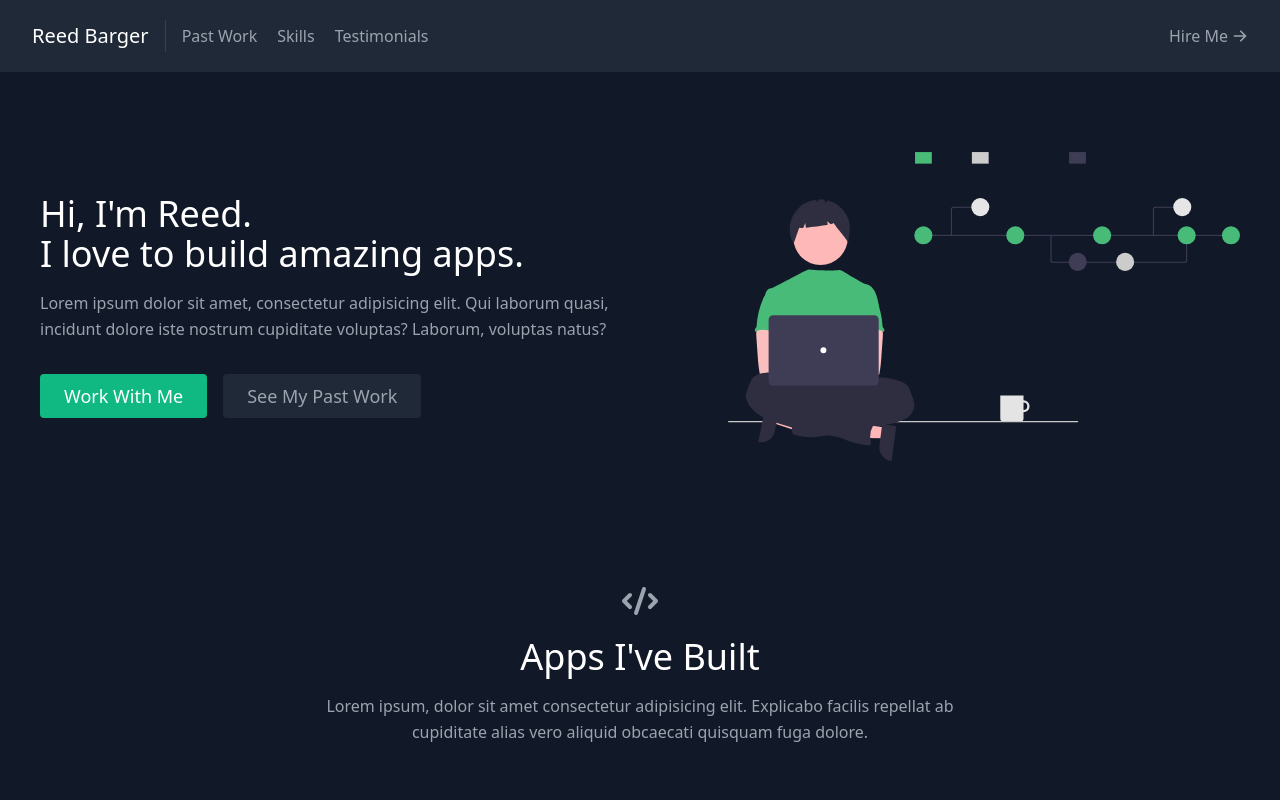
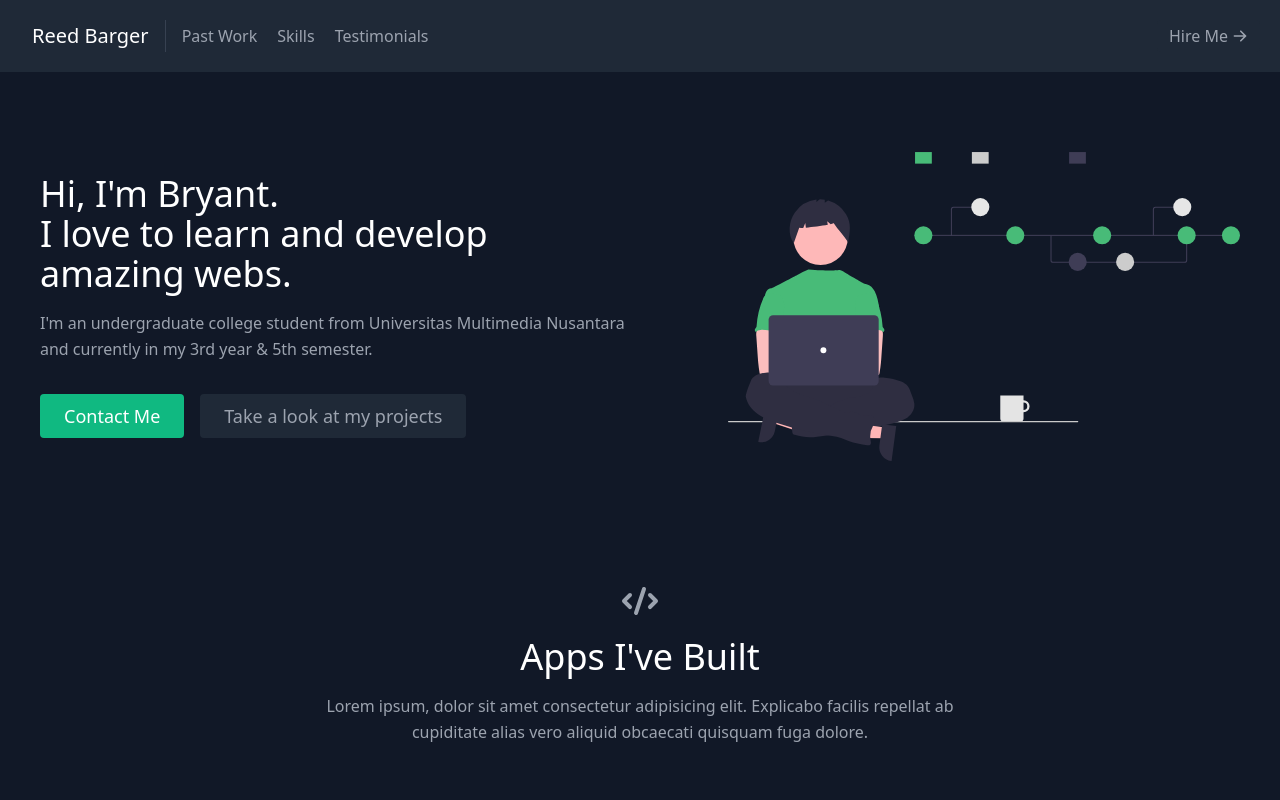
Before and after one commit to Rexyonist/react-porto, a React (Create React App) app: page / in a window 1280 px wide. Shown: the top 800 px of the page. Built offline with nearby package versions, Linux system fonts and the light colour scheme.

Commit message:
Update About.js

```diff
--- a/src/components/About.js
+++ b/src/components/About.js
@@ -6,25 +6,23 @@ export default function About() {
       <div className="container mx-auto flex px-10 py-20 md:flex-row flex-col items-center">
         <div className="lg:flex-grow md:w-1/2 lg:pr-24 md:pr-16 flex flex-col md:items-start md:text-left mb-16 md:mb-0 items-center text-center">
           <h1 className="title-font sm:text-4xl text-3xl mb-4 font-medium text-white">
-            Hi, I'm Reed.
-            <br className="hidden lg:inline-block" />I love to build amazing
-            apps.
+            Hi, I'm Bryant.
+            <br className="hidden lg:inline-block" />I love to learn and develop amazing webs.
           </h1>
           <p className="mb-8 leading-relaxed">
-            Lorem ipsum dolor sit amet, consectetur adipisicing elit. Qui
-            laborum quasi, incidunt dolore iste nostrum cupiditate voluptas?
-            Laborum, voluptas natus?
+            I'm an undergraduate college student from Universitas Multimedia Nusantara and currently
+            in my 3rd year & 5th semester.
           </p>
           <div className="flex justify-center">
             <a
               href="#contact"
               className="inline-flex text-white bg-green-500 border-0 py-2 px-6 focus:outline-none hover:bg-green-600 rounded text-lg">
-              Work With Me
+              Contact Me
             </a>
             <a
               href="#projects"
               className="ml-4 inline-flex text-gray-400 bg-gray-800 border-0 py-2 px-6 focus:outline-none hover:bg-gray-700 hover:text-white rounded text-lg">
-              See My Past Work
+              Take a look at my projects
             </a>
           </div>
         </div>
```
